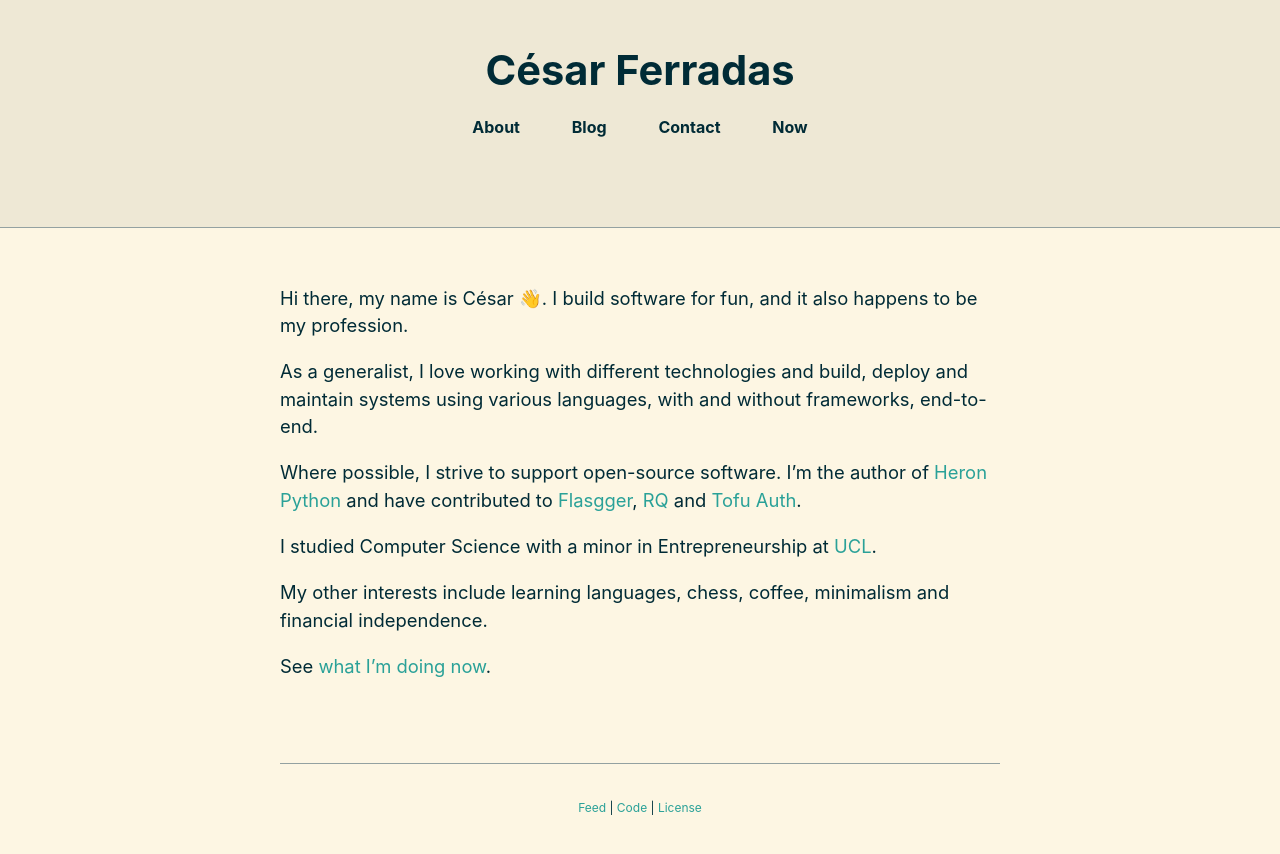
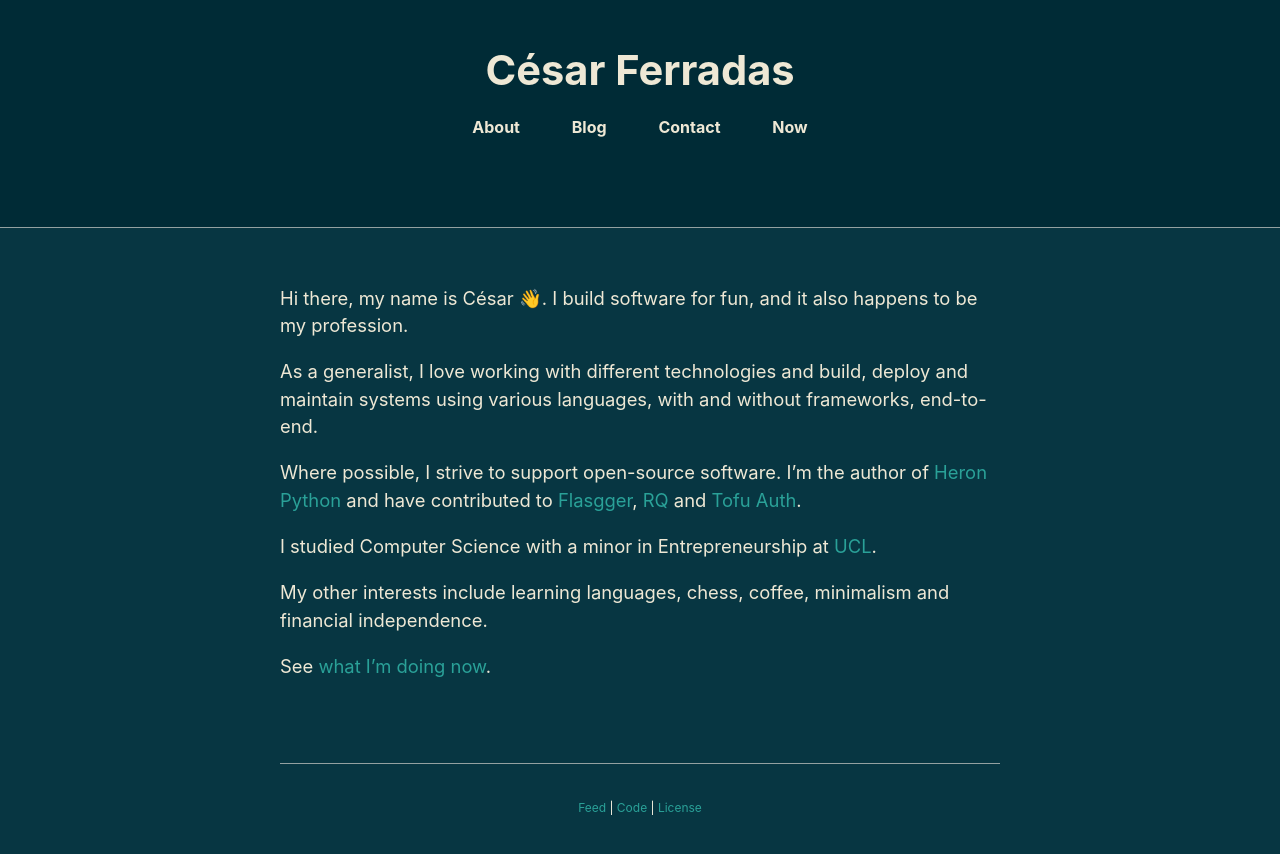
Before and after one commit to cesarferradas/ferrad.as, a Jekyll site: the page built from index.md, in a window 1280 px wide. Shown: the top 854 px of the page. Built offline with Jekyll 4.4.1, drawn with Linux system fonts in a browser that asks for light colours.

Commit message:
always dark mode

```diff
--- a/public/css/custom.css
+++ b/public/css/custom.css
@@ -10,28 +10,17 @@
   --magenta: #d33682;
   --cyan: #2aa198;
 
-  /* Light theme */
-  --bg: var(--base3);
-  --accent-bg: var(--base2);
-  --text: var(--base03);
-  --text-light: var(--base02);
+  /* Theme */
+  --bg: var(--base02);
+  --accent-bg: var(--base03);
+  --text: var(--base2);
+  --text-light: var(--base3);
+  --preformatted: var(--base2);
   --border: var(--base1);
   --accent: var(--cyan);
   --code: var(--magenta);
-  --preformatted: var(--base02);
   --marked: var(--cyan);
   --disabled: var(--base1);
-}
-
-/* Dark theme */
-@media (prefers-color-scheme: dark) {
-  :root {
-    --bg: var(--base02);
-    --accent-bg: var(--base03);
-    --text: var(--base3);
-    --text-light: var(--base2);
-    --preformatted: var(--base2);
-  }
 }
 
 a {
@@ -50,5 +39,5 @@ nav a, nav a:visited {
 }
 
 mark {
-  color: var(--bg);
+  color: var(--text-light);
 }
```
